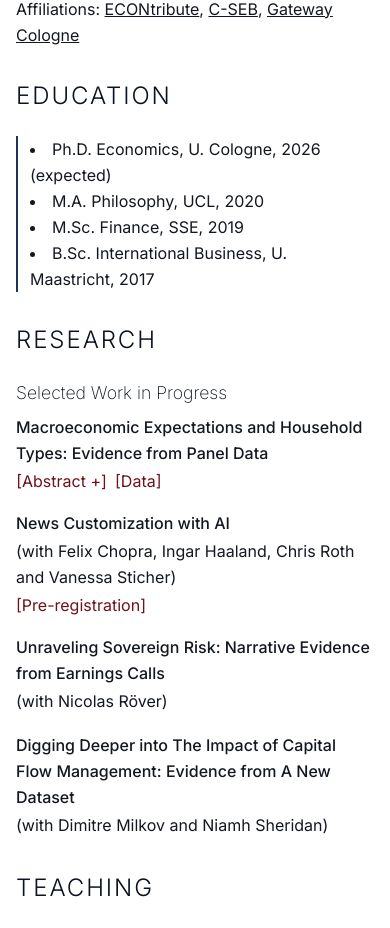
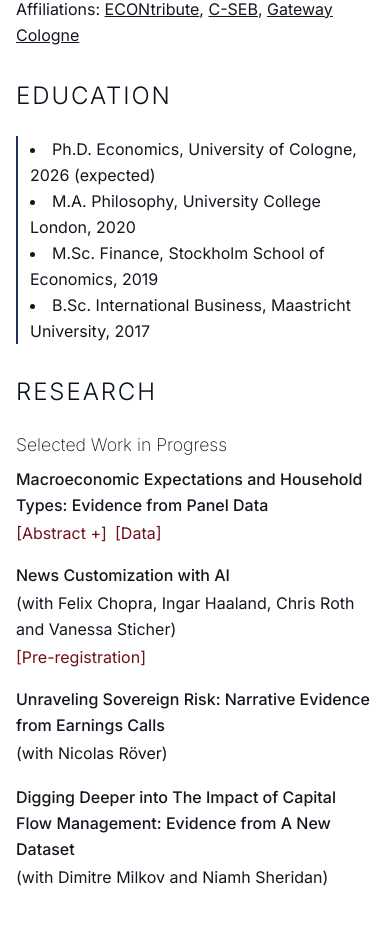
Before and after one commit to fabian-roeben/personal-website, a Next.js app: page / in a window 390 px wide. Shown: the part 972-1900 px from the top of the page. Built offline with nearby package versions, Linux system fonts and the light colour scheme.

Commit message:
Remove institution shortening on mobile

```diff
--- a/components/layout/SectionsMain/Education.tsx
+++ b/components/layout/SectionsMain/Education.tsx
@@ -33,14 +33,8 @@ export function Education() {
           {mainContentData.education.map((edu, index) => (
             <li key={index}>
               {edu.degree},{" "}
-              <span className="md:hidden">
-                <CustomLink href={edu.url}>{edu.institutionShort}</CustomLink>,{" "}
-                {edu.year}
-              </span>
-              <span className="hidden md:inline">
-                <CustomLink href={edu.url}>{edu.institution}</CustomLink>,{" "}
-                {edu.year}
-              </span>
+              <CustomLink href={edu.url}>{edu.institution}</CustomLink>,{" "}
+              {edu.year}
             </li>
           ))}
         </ul>
--- a/data/content.ts
+++ b/data/content.ts
@@ -23,28 +23,24 @@ const educationContent: EducationItem[] = [
   {
     degree: "Ph.D. Economics",
     institution: "University of Cologne",
-    institutionShort: "U. Cologne",
     url: "https://wiso.uni-koeln.de/en/",
     year: "2026 (expected)",
   },
   {
     degree: "M.A. Philosophy",
     institution: "University College London",
-    institutionShort: "UCL",
     url: "https://www.ucl.ac.uk/philosophy/",
     year: "2020",
   },
   {
     degree: "M.Sc. Finance",
     institution: "Stockholm School of Economics",
-    institutionShort: "SSE",
     url: "https://www.hhs.se",
     year: "2019",
   },
   {
     degree: "B.Sc. International Business",
     institution: "Maastricht University",
-    institutionShort: "U. Maastricht",
     url: "https://www.maastrichtuniversity.nl/about-um/faculties/school-business-and-economics",
     year: "2017",
   },
--- a/types/content.ts
+++ b/types/content.ts
@@ -3,7 +3,6 @@ import { ReactNode } from "react";
 export interface EducationItem {
   degree: string;
   institution: string;
-  institutionShort: string;
   url: string;
   year: string;
 }
```
